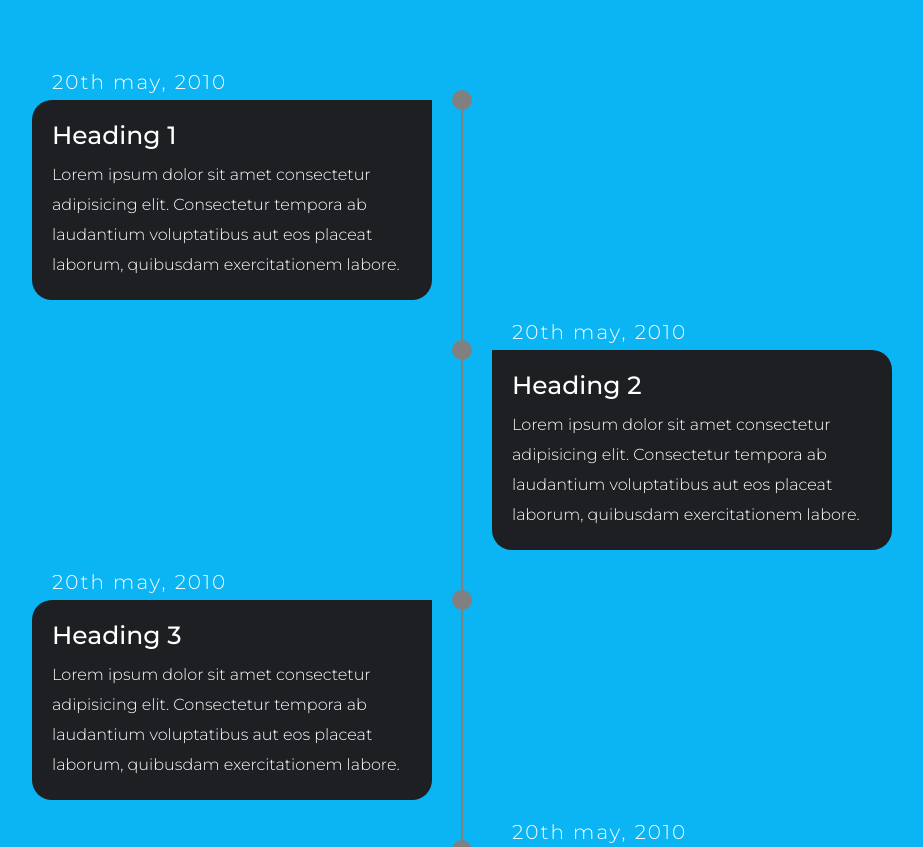
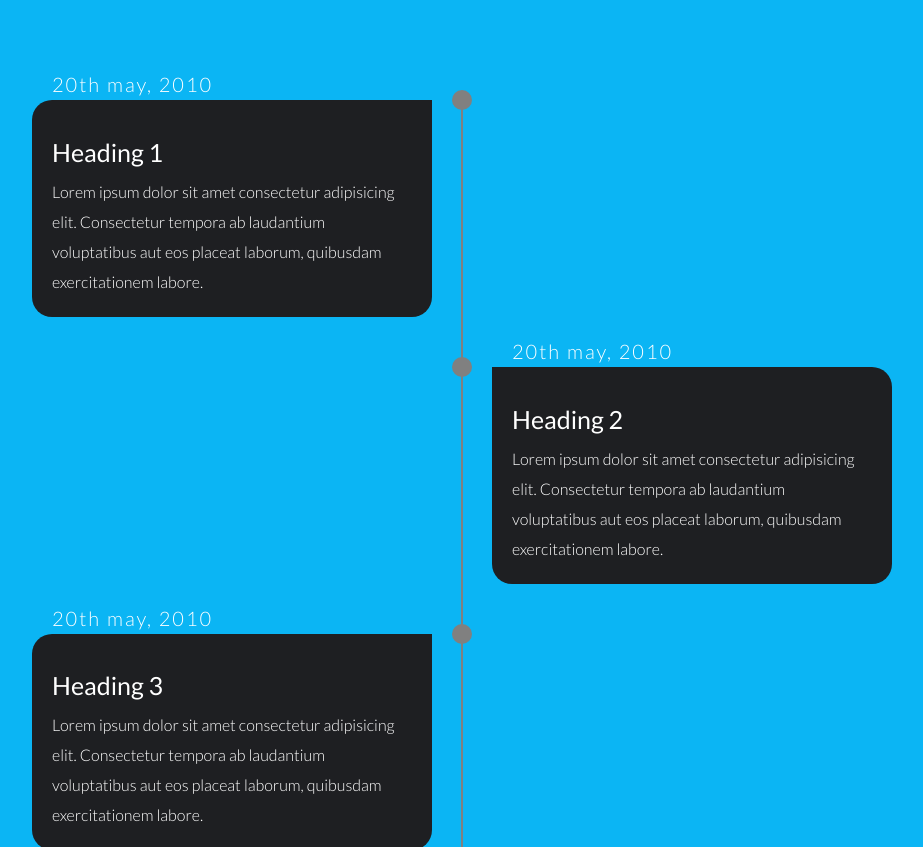
Before and after one commit to chandran-jr/chandran-jr.github.io, a website: page Timeline.html in a window 1280 px wide. Shown: the top 847 px of the page, without its empty margins (178-1101 px from the left). Drawn offline with Linux system fonts and the light colour scheme.

Commit message:
Update Timeline.html

```diff
--- a/Timeline.html
+++ b/Timeline.html
@@ -3,7 +3,16 @@
 <head>
     <meta charset="UTF-8">
     <meta name="viewport" content="width=device-width, initial-scale=1.0">
+    <link rel="apple-touch-icon" sizes="180x180" href="/apple-touch-icon.png">
+    <link rel="icon" type="image/png" sizes="32x32" href="/favicon-32x32.png">
+    <link rel="icon" type="image/png" sizes="16x16" href="/favicon-16x16.png">
     <title>Govind's Event Timeline</title>
+    <link rel="shortcut icon" href="favicon.ico" type="image/x-icon">
+	<link rel="icon" href="favicon.ico" type="image/x-icon">
+    <link href="https://fonts.googleapis.com/css?family=Lato:300,400,700,900" rel="stylesheet">
+    <link rel="stylesheet" href="libs/font-awesome/css/font-awesome.min.css">
+    <link href="css/bootstrap.min.css" rel="stylesheet">
+    <link href="css/styles.css" rel="stylesheet">
     <link rel="stylesheet" href="css/mar.css">
 </head>
 <body>
```
